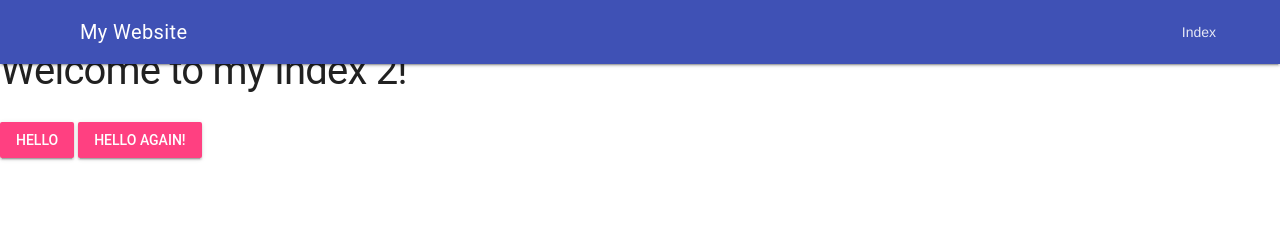
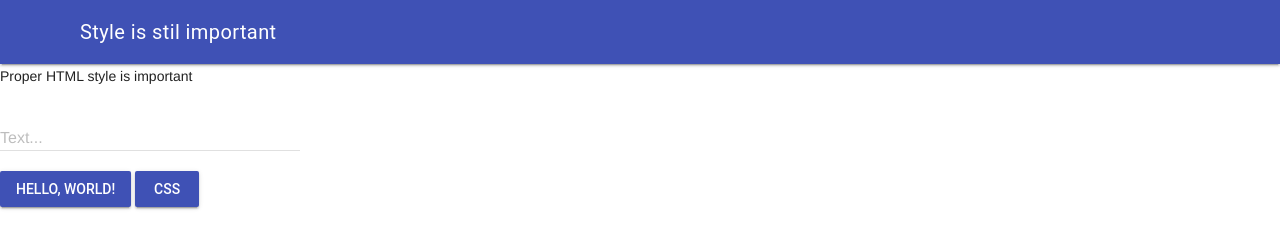
Before and after one commit to MT-Aiden/ICS2O-Unit1-07-HTML, a plain HTML site: page index2.html in a window 1280 px wide. Drawn offline with nearby package versions, Linux system fonts and the light colour scheme.

Commit message:
Finall change(hope fully)

```diff
--- a/index2.html
+++ b/index2.html
@@ -1,53 +1,52 @@
 <!DOCTYPE html>
 <!-- Aiden ICS2O-Unit1-07-HTML -->
-<html lang="en-US">
+<html lang="en-ca">
   <head>
     <meta charset="utf-8">
-    <meta name="description" content="Test site for ICS2O">
-    <meta name="keywords" content="mths, ICS2O">
-    <meta name="author" content="Aiden McLeod">
+    <meta name="description" content="My first webpage, with a favicon">
+    <meta name="keywords" content="mths, ics2o">
+    <meta name="author" content="Jaejun Lee">
     <meta name="viewport" content="width=device-width, initial-scale=1.0">
-    <link rel="stylesheet" href="https://fonts.googleapis.com/icon?family=Material+Icons">
-    <link rel="stylesheet" href="https://code.getmdl.io/1.3.0/material.indigo-pink.min.css">
     <link rel="apple-touch-icon" sizes="180x180" href="apple-touch-icon.png">
     <link rel="icon" type="image/png" sizes="32x32" href="favicon-32x32.png">
     <link rel="icon" type="image/png" sizes="16x16" href="favicon-16x16.png">
-    <link rel="manifest" href="site.webmanifest">
-    <link rel="stylesheet" href="./css/style.css">
-    <title>My Website Index 2</title>
+    <link rel="stylesheet" href="https://fonts.googleapis.com/icon?family=Material+Icons">
+    <link rel="stylesheet" href="https://code.getmdl.io/1.3.0/material.indigo-pink.min.css">
+    <title>My second webpage, with JavaScript</title>
   </head>
   <body>
     <script defer src="https://code.getmdl.io/1.3.0/material.min.js"></script>
     <script>
-      function onButtonClick() {
-        alert("Hello, World!")
+      function button1() {
+        alert("Hello, Wordl!")
       }
-
-      function onButton2Click() {
-        alert("Bye, World!")
+      function button2() {
+        alert("Style is still important!")
       }
     </script>
-    <div class="mdl-layout mdl-js-layout">
-      <header class="mdl-layout__header">
-        <div class="mdl-layout-icon"></div>
-        <div class="mdl-layout__header-row">
-          <span class="mdl-layout__title">My Website</span>
-          <div class="mdl-layout-spacer"></div>
-          <nav class="mdl-navigation">
-            <a class="mdl-navigation__link" href="./">Index</a>
-          </nav>
+    <div class = "mdl-layout mdl-js-layout mdl-layout--fixed-header">
+      <header class = "mdl-layout__header">
+        <div class = "mdl-layout__header-row">
+          <span class = "mdl-layout-title">Style is stil important</span>
         </div>
       </header>
+      <main class = "mdl-layout__content">
+       <p>Proper HTML style is important</p>
+           <!-- Textfield with Floating Label -->
+           <form action="#">
+           <div class="mdl-textfield mdl-js-textfield mdl-textfield--floating-label">
+           <input class="mdl-textfield__input" type="text" id="sample3">
+           <label class="mdl-textfield__label" for="sample3">Text...</label>
+         </div>
+         </form>
+           <!-- Colored raised button -->
+       <button class="mdl-button mdl-js-button mdl-button--raised mdl-button--colored" onclick="button1()">
+         Hello, World!
+       </button>
+       <button class="mdl-button mdl-js-button mdl-button--raised mdl-button--colored" onclick="button2()">
+         CSS
+       </button>
+      </main>
     </div>
-    <br>
-    <h1>Welcome to my Index 2!</h1>
-    <!-- Accent-colored raised button with ripple -->
-    <button class="mdl-button mdl-js-button mdl-button--raised mdl-js-ripple-effect mdl-button--accent" onclick="onButtonClick()">
-      Hello
-    </button>
-    <!-- Accent-colored raised button with ripple -->
-    <button class="mdl-button mdl-js-button mdl-button--raised mdl-js-ripple-effect mdl-button--accent" onclick="onButton2Click()">
-      Hello again!
-    </button>
   </body>
 </html>
```
Also changed, not shown: index.html (+29 -26 lines).
